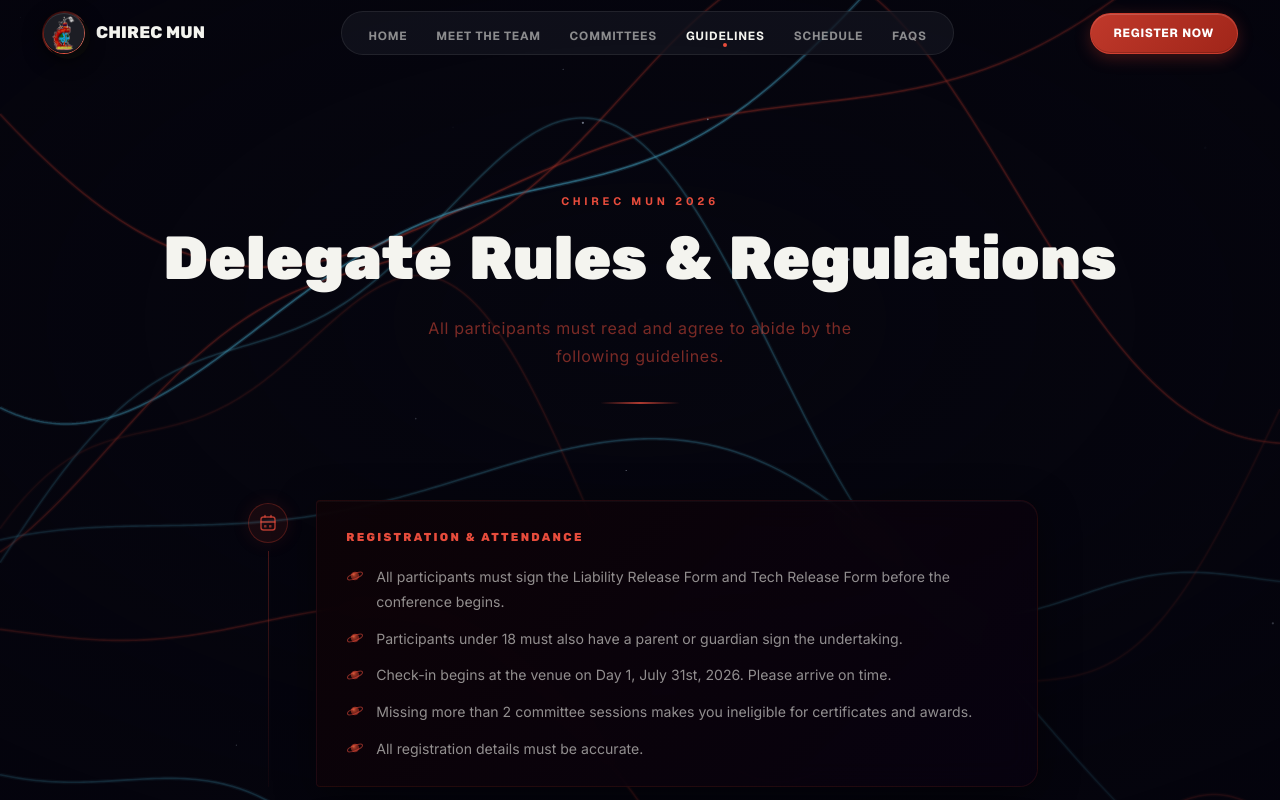
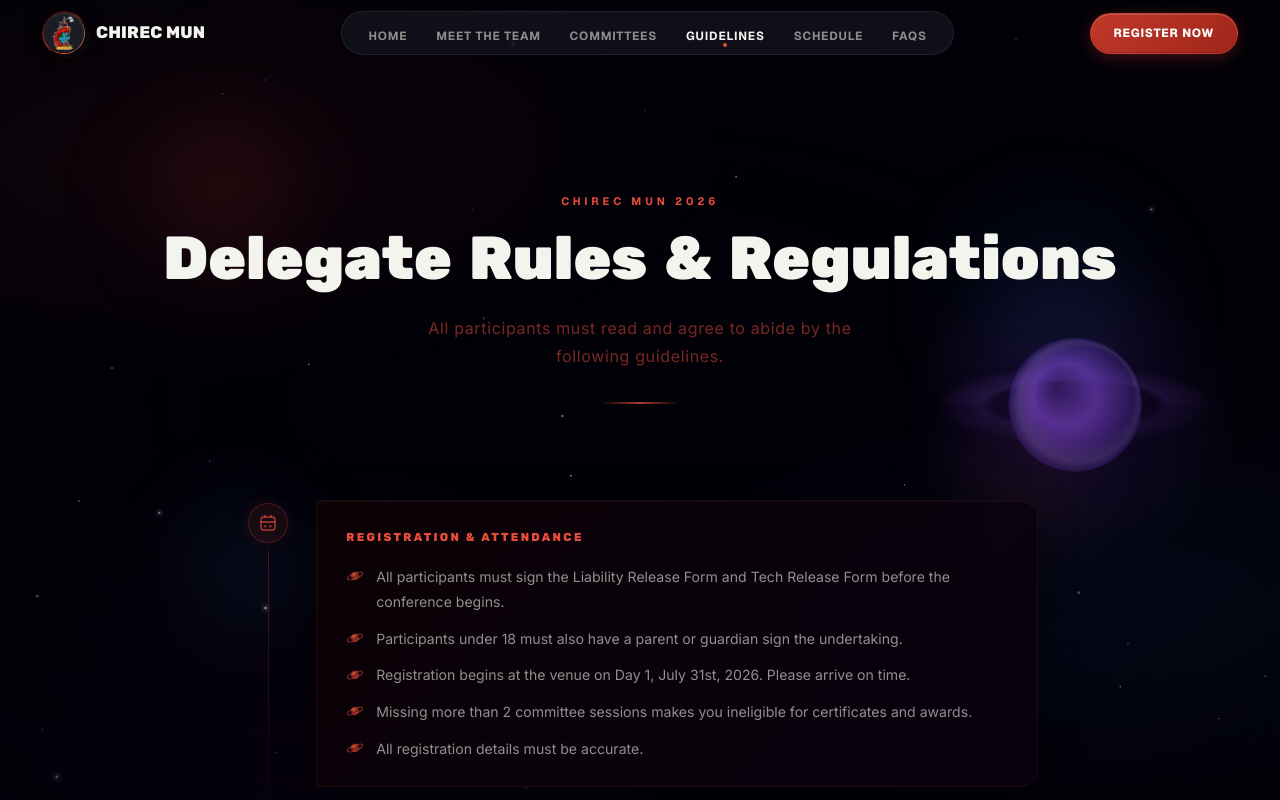
Before and after one commit to aakkyy/CHIRECMUN2026, a React (Vite) app in the folder frontend/: page /guidelines in a window 1280 px wide. Shown: the top 800 px of the page. Built offline with nearby package versions, Linux system fonts and the light colour scheme.

Commit message:
fix: registration text updates, cosmic bg with orbs, streams alpha 1.5x

```diff
--- a/frontend/src/components/AnimatedBg.tsx
+++ b/frontend/src/components/AnimatedBg.tsx
@@ -401,16 +401,14 @@ export default function AnimatedBg({ variant = 'cosmic' }) {
         const amp   = H * 0.09
         const freq  = 0.0028 + (l % 5) * 0.0007
         const phase = l * 0.64 + t * 0.18
-        const alpha = 0.30 + 0.16 * Math.sin(t * 0.42 + l)
+        const alpha = 0.12 + 0.075 * Math.sin(t * 0.42 + l)
         ctx.beginPath()
         for (let x = 0; x <= W; x += 4) {
           const y = yBase + amp * Math.sin(x * freq + phase) + amp * 0.3 * Math.sin(x * freq * 2.4 + phase * 1.6)
           x === 0 ? ctx.moveTo(x, y) : ctx.lineTo(x, y)
         }
-        ctx.strokeStyle = `rgba(${col},${alpha * 0.35})`
-        ctx.lineWidth = 4; ctx.stroke()
         ctx.strokeStyle = `rgba(${col},${alpha})`
-        ctx.lineWidth = 1.6; ctx.stroke()
+        ctx.lineWidth = 1.2; ctx.stroke()
       }
     }
 
--- a/frontend/src/pages/GuidelinesPage.module.css
+++ b/frontend/src/pages/GuidelinesPage.module.css
@@ -1,7 +1,7 @@
 /* ── PAGE SHELL ── */
 .page {
   min-height: 100vh;
-  background: #06060f;
+  background: #020108;
   position: relative;
   overflow-x: hidden;
 }
@@ -11,7 +11,68 @@
   inset: 0;
   z-index: 0;
   pointer-events: none;
-  background: radial-gradient(ellipse 90% 80% at 50% 40%, transparent 0%, rgba(4,3,12,0.78) 100%);
+  background:
+    radial-gradient(ellipse 60% 40% at 15% 20%, rgba(192,57,43,0.07) 0%, transparent 70%),
+    radial-gradient(ellipse 55% 38% at 85% 75%, rgba(28,115,215,0.07) 0%, transparent 70%),
+    radial-gradient(ellipse 90% 80% at 50% 50%, transparent 30%, rgba(2,1,8,0.82) 100%);
+}
+
+/* ── FLOATING ORBS (only animated elements) ── */
+.orb {
+  position: fixed;
+  border-radius: 50%;
+  pointer-events: none;
+  z-index: 0;
+  filter: blur(40px);
+}
+
+.orbRed1 {
+  width: 220px; height: 220px;
+  background: radial-gradient(circle, rgba(192,57,43,0.18) 0%, transparent 70%);
+  top: 12%; left: 8%;
+  animation: floatA 14s ease-in-out infinite;
+}
+
+.orbBlue1 {
+  width: 260px; height: 260px;
+  background: radial-gradient(circle, rgba(28,115,215,0.14) 0%, transparent 70%);
+  top: 20%; right: 6%;
+  animation: floatB 18s ease-in-out infinite;
+}
+
+.orbRed2 {
+  width: 180px; height: 180px;
+  background: radial-gradient(circle, rgba(192,57,43,0.12) 0%, transparent 70%);
+  bottom: 25%; right: 12%;
+  animation: floatC 20s ease-in-out infinite;
+}
+
+.orbBlue2 {
+  width: 200px; height: 200px;
+  background: radial-gradient(circle, rgba(60,160,255,0.10) 0%, transparent 70%);
+  bottom: 15%; left: 10%;
+  animation: floatD 16s ease-in-out infinite;
+}
+
+@keyframes floatA {
+  0%, 100% { transform: translate(0, 0); }
+  33%       { transform: translate(18px, -22px); }
+  66%       { transform: translate(-12px, 14px); }
+}
+@keyframes floatB {
+  0%, 100% { transform: translate(0, 0); }
+  40%       { transform: translate(-20px, 16px); }
+  70%       { transform: translate(14px, -10px); }
+}
+@keyframes floatC {
+  0%, 100% { transform: translate(0, 0); }
+  30%       { transform: translate(-16px, -18px); }
+  65%       { transform: translate(20px, 10px); }
+}
+@keyframes floatD {
+  0%, 100% { transform: translate(0, 0); }
+  45%       { transform: translate(22px, -14px); }
+  75%       { transform: translate(-10px, 20px); }
 }
 
 /* ── HERO ── */
--- a/frontend/src/pages/GuidelinesPage.tsx
+++ b/frontend/src/pages/GuidelinesPage.tsx
@@ -19,7 +19,7 @@ const sections = [
     items: [
       'All participants must sign the Liability Release Form and Tech Release Form before the conference begins.',
       'Participants under 18 must also have a parent or guardian sign the undertaking.',
-      'Check-in begins at the venue on Day 1, July 31st, 2026. Please arrive on time.',
+      'Registration begins at the venue on Day 1, July 31st, 2026. Please arrive on time.',
       'Missing more than 2 committee sessions makes you ineligible for certificates and awards.',
       'All registration details must be accurate.',
     ],
@@ -129,8 +129,14 @@ export default function GuidelinesPage() {
 
   return (
     <div className={styles.page}>
-      <AnimatedBg variant="streams" />
+      <AnimatedBg variant="cosmic" />
       <div className={styles.vignette} />
+
+      {/* Small animated orbs — only these move */}
+      <div className={`${styles.orb} ${styles.orbRed1}`} />
+      <div className={`${styles.orb} ${styles.orbBlue1}`} />
+      <div className={`${styles.orb} ${styles.orbRed2}`} />
+      <div className={`${styles.orb} ${styles.orbBlue2}`} />
 
       <Navbar />
 
```
Also changed, not shown: 2 other files (tests, documents, lock files or other folders).
